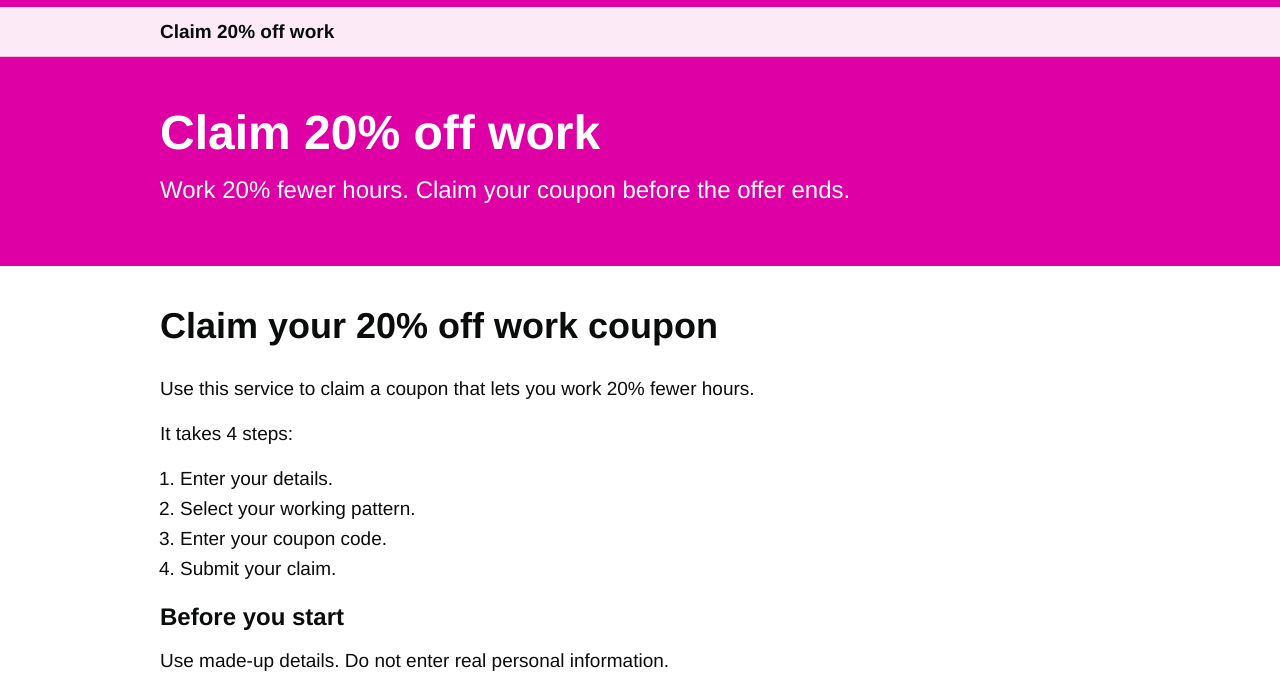
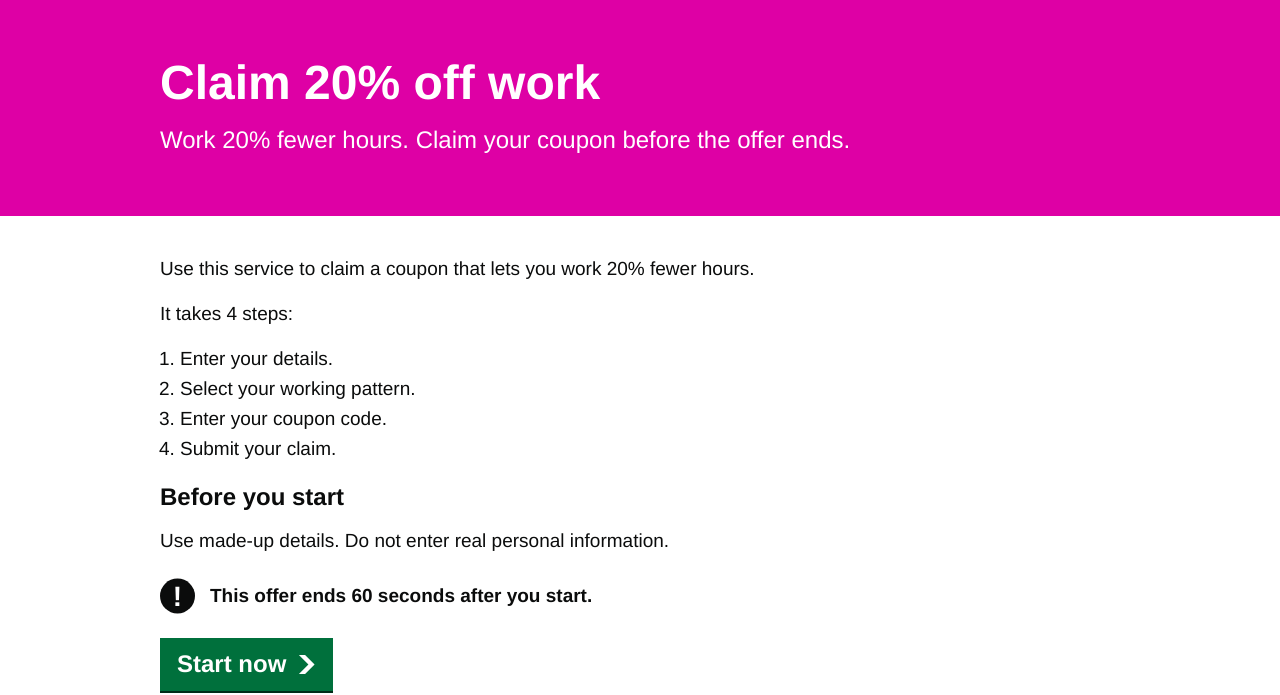
Before and after one commit to gds-dtx/digital-learning-team-elearning-resources, a plain HTML site: page courses/accessibility-in-government/step-1-02/index.html in a window 1280 px wide. Shown: the part 69-764 px from the top of the page. Drawn offline with Linux system fonts and the light colour scheme.

Commit message:
Update index.html

```diff
--- a/courses/accessibility-in-government/step-1-02/index.html
+++ b/courses/accessibility-in-government/step-1-02/index.html
@@ -16,14 +16,12 @@
     <span class="giv-header__notice">Fictional training service</span>
   </div>
 </header>
-<div class="giv-service-nav"><div class="giv-width giv-service-nav__inner"><a href="index.html">Claim 20% off work</a></div></div>
 
 <div class="giv-hero"><div class="giv-width"><h1>Claim 20% off work</h1>
 <p>Work 20% fewer hours. Claim your coupon before the offer ends.</p></div></div>
 <div class="giv-width">
 <main class="giv-main" id="main">
 <div class="giv-grid"><div class="giv-col-two-thirds">
-<h2 class="giv-h-l">Claim your 20% off work coupon</h2>
 <p>Use this service to claim a coupon that lets you work 20% fewer hours.</p>
 <p>It takes 4 steps:</p>
 <ol class="giv-list"><li>Enter your details.</li><li>Select your working pattern.</li><li>Enter your coupon code.</li><li>Submit your claim.</li></ol>
```
